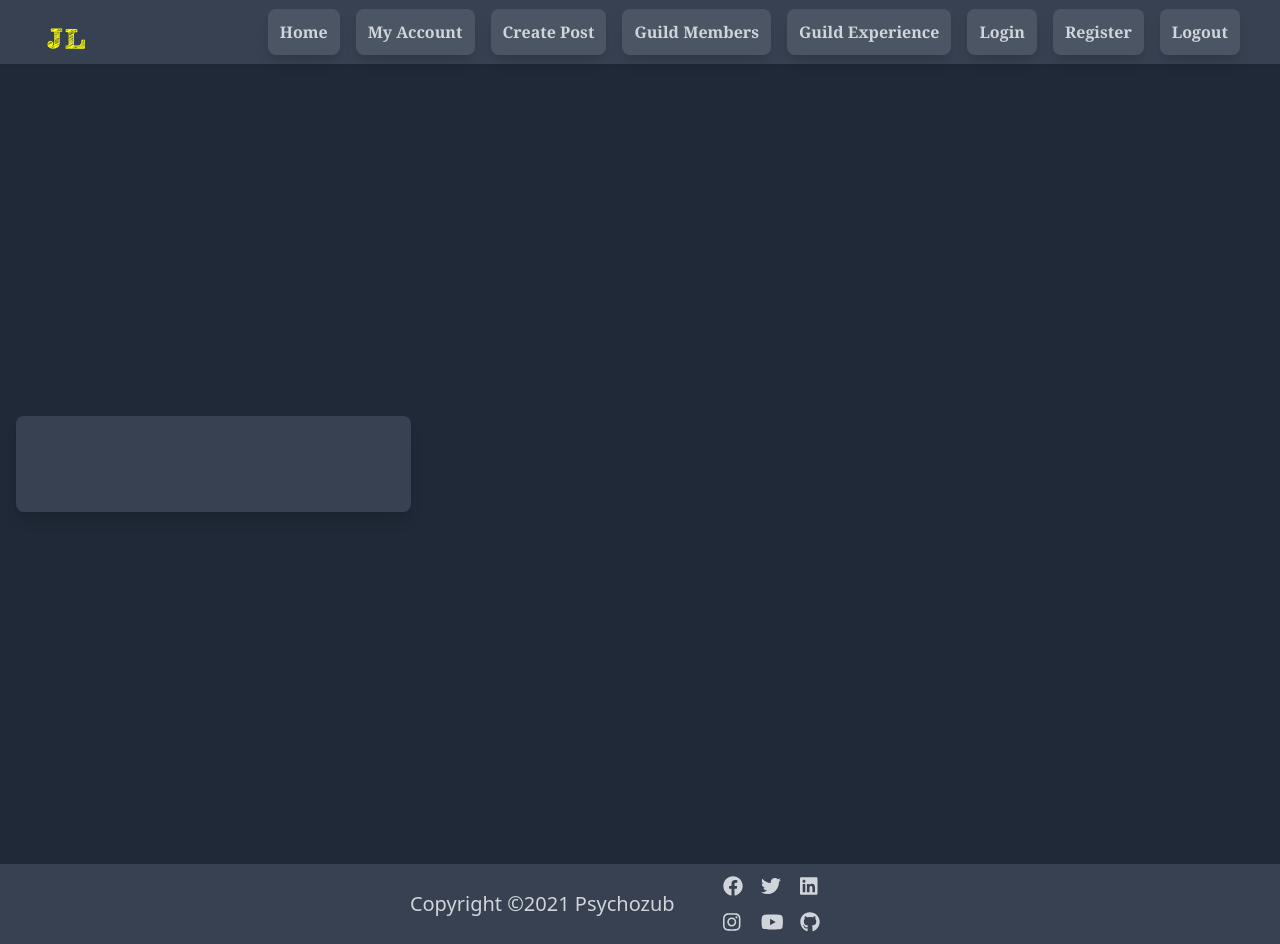
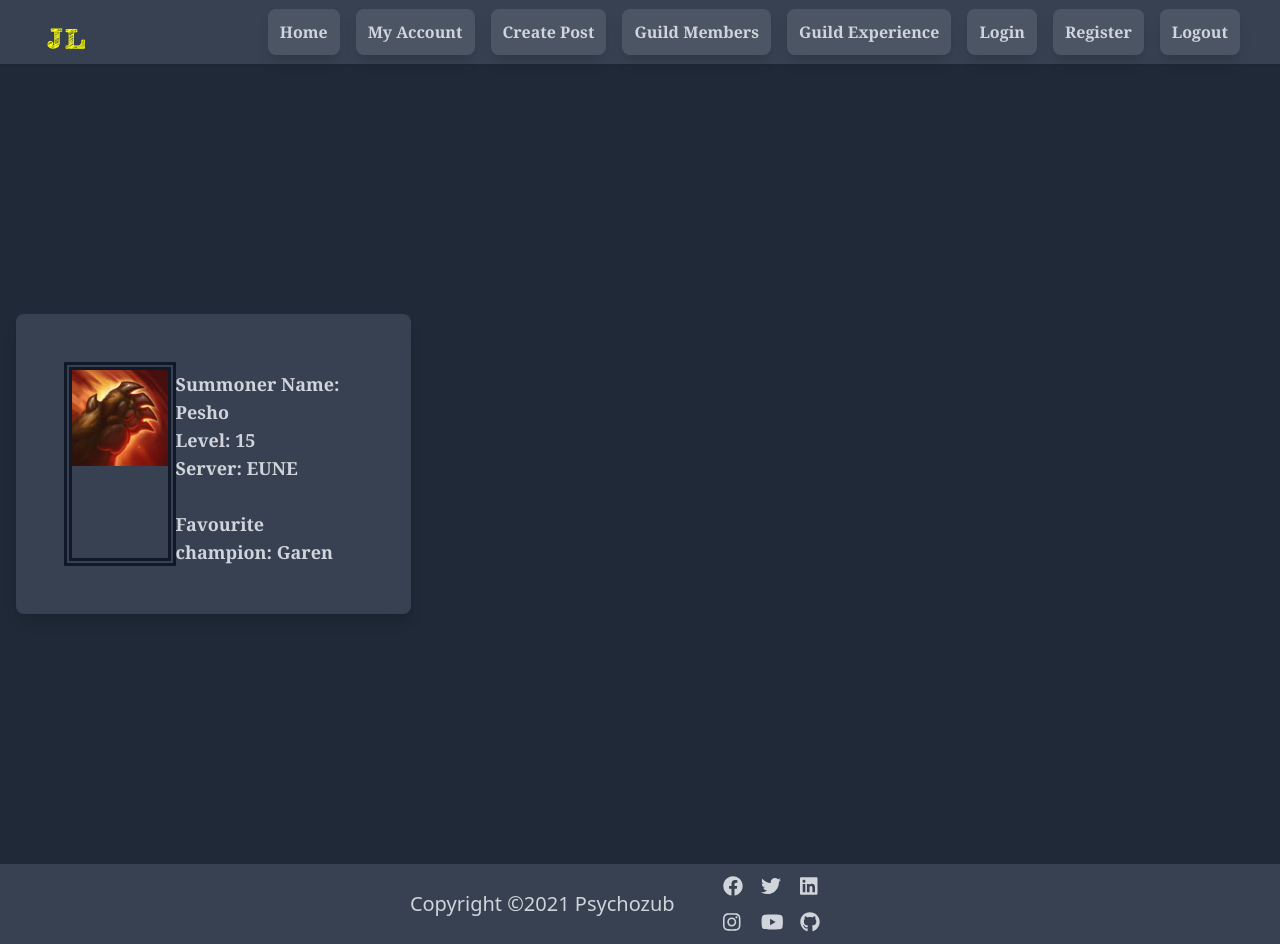
Before and after one commit to Bozhidar-Vangelov/the-justice-league, a React (Create React App) app: page /guild-members in a window 1280 px wide. Built offline with nearby package versions, Linux system fonts and the light colour scheme; the HTML template or start-up script is replaced by a standard one.

Commit message:
Finalize guild members styles

```diff
--- a/src/components/GuildMembers/GuildMembers.js
+++ b/src/components/GuildMembers/GuildMembers.js
@@ -1,11 +1,23 @@
 import guildMembersStyles from './guildMembersStyles.js';
+import profileIcon from '../../images/6.png';
 
 function GuildMembers() {
   return (
     <div className={guildMembersStyles.main}>
       <section className='container mx-auto flex flex-wrap'>
         <article className={guildMembersStyles.boxContainer}>
-          <div className={guildMembersStyles.box}></div>
+          <div className={guildMembersStyles.box}>
+            <div className='border-8 border-double border-gray-900'>
+              <img src={profileIcon} alt='ProfileIcon' />
+            </div>
+            <div className={guildMembersStyles.info}>
+              <p>Summoner Name: Pesho</p>
+              <p>Level: 15</p>
+              <p>Server: EUNE</p>
+              <br />
+              <p>Favourite champion: Garen</p>
+            </div>
+          </div>
         </article>
       </section>
     </div>
--- a/src/components/GuildMembers/guildMembersStyles.js
+++ b/src/components/GuildMembers/guildMembersStyles.js
@@ -1,7 +1,17 @@
 const guildMembersStyles = {
   main: ['grid', 'min-h-screen', 'place-items-center'].join(' '),
   boxContainer: ['lg:w-1/3', 'md:w-1/2', 'w-full', 'p-4'].join(' '),
-  box: ['p-12', 'bg-gray-700', 'rounded-lg', 'shadow-lg'].join(' '),
+  box: [
+    'flex',
+    'justify-between',
+    'p-12',
+    'bg-gray-700',
+    'rounded-lg',
+    'shadow-lg',
+  ].join(' '),
+  info: ['mt-2', 'text-gray-300', 'font-serif', 'text-lg', 'font-bold'].join(
+    ' '
+  ),
 };
 
 export default guildMembersStyles;
```
Also changed, not shown: src/images/6.png (added).
